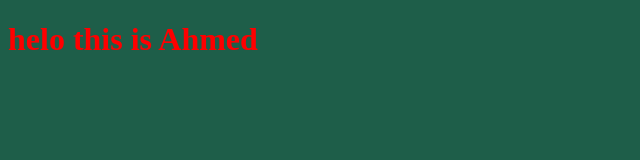
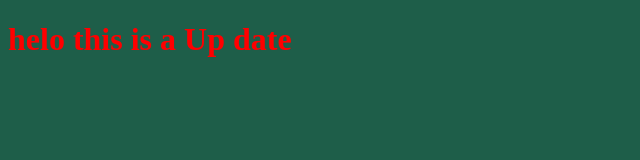
Before and after one commit to medoxx923/myproject, a plain HTML site: page index.html in a window 1280 px wide. Shown: the whole page, without its empty margins (0-640 px from the left). Drawn offline with Linux system fonts and the light colour scheme.

Commit message:
changing a heading

```diff
--- a/index.html
+++ b/index.html
@@ -7,7 +7,7 @@
     <title>Document</title>
 </head>
 <body>
-<h1>helo this is Ahmed</h1>
+<h1>helo this is a Up date</h1>
 
 
 
```
